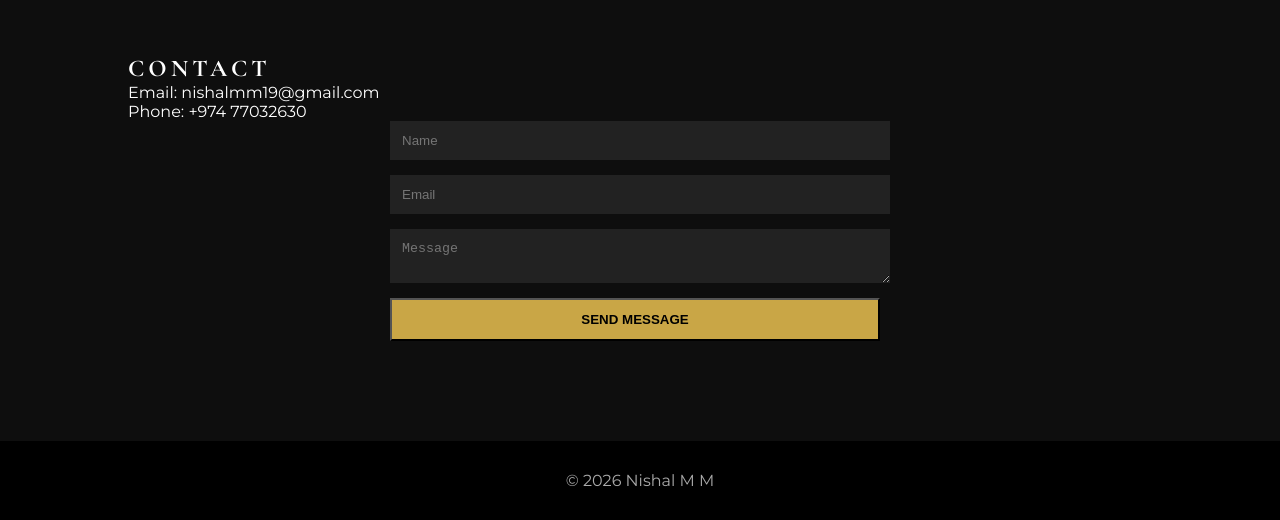
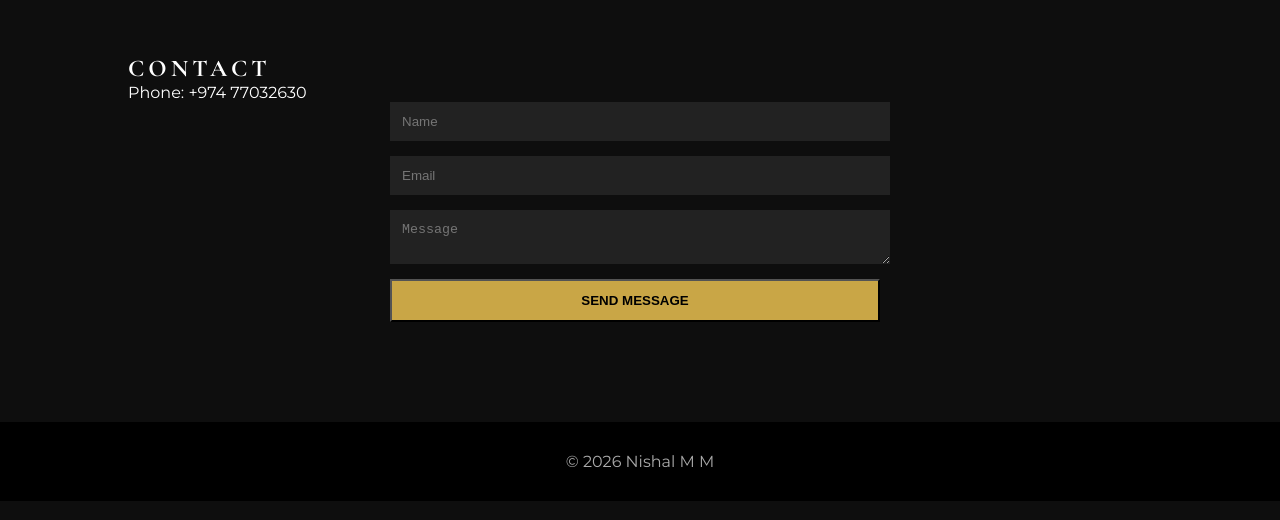
Before and after one commit to techmaster-droid/nishal-portfolio, a plain HTML site: page index.html in a window 1280 px wide. Shown: the part 2272-2792 px from the top of the page. Drawn offline with nearby package versions, Linux system fonts and the light colour scheme.

Commit message:
Update index.html

```diff
--- a/index.html
+++ b/index.html
@@ -84,7 +84,6 @@
 <!-- CONTACT -->
 <section id="contact" class="contact section">
     <h2>Contact</h2>
-    <p>Email: nishalmm19@gmail.com</p>
     <p>Phone: +974 77032630</p>
     <form>
         <input type="text" placeholder="Name" required>
```
